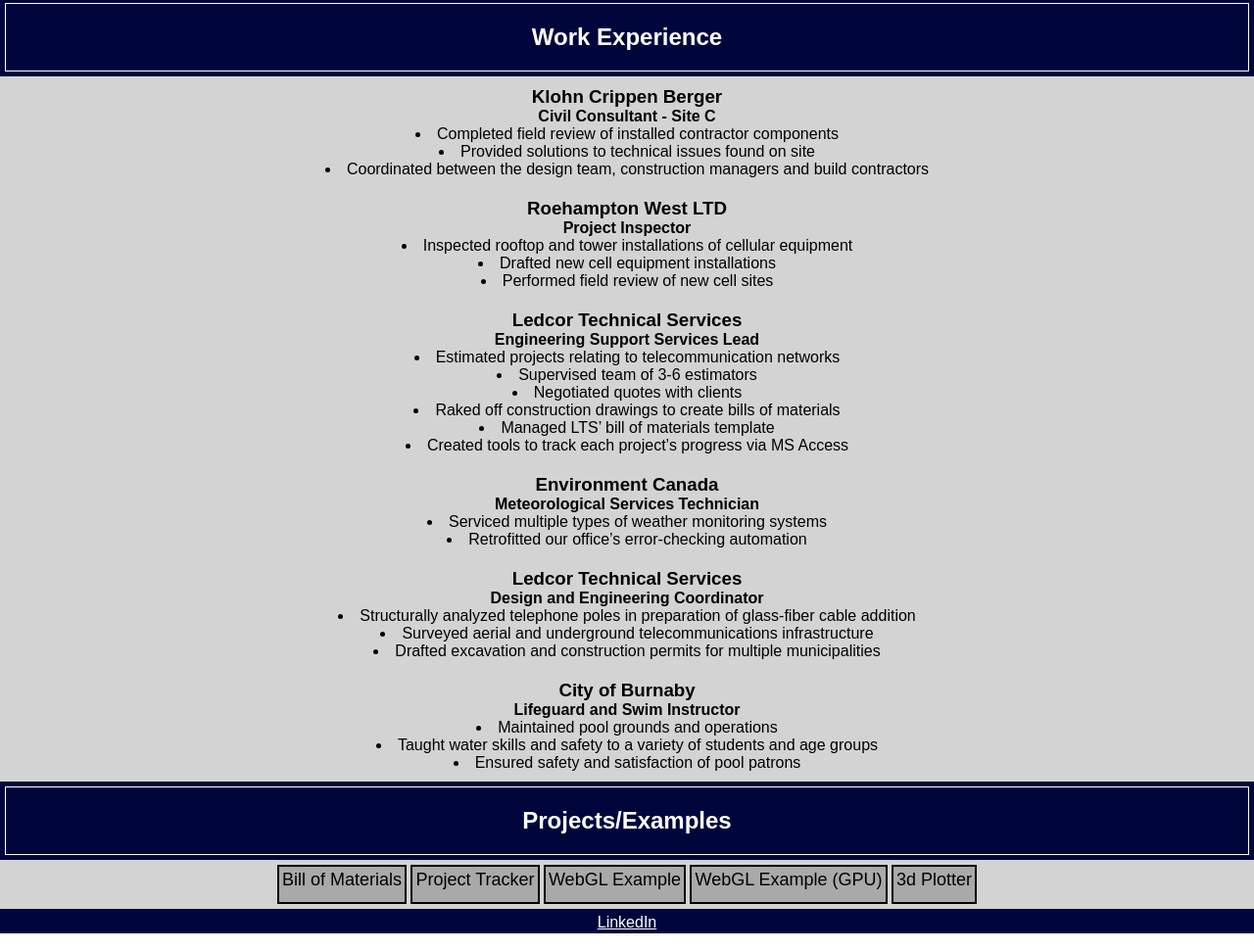
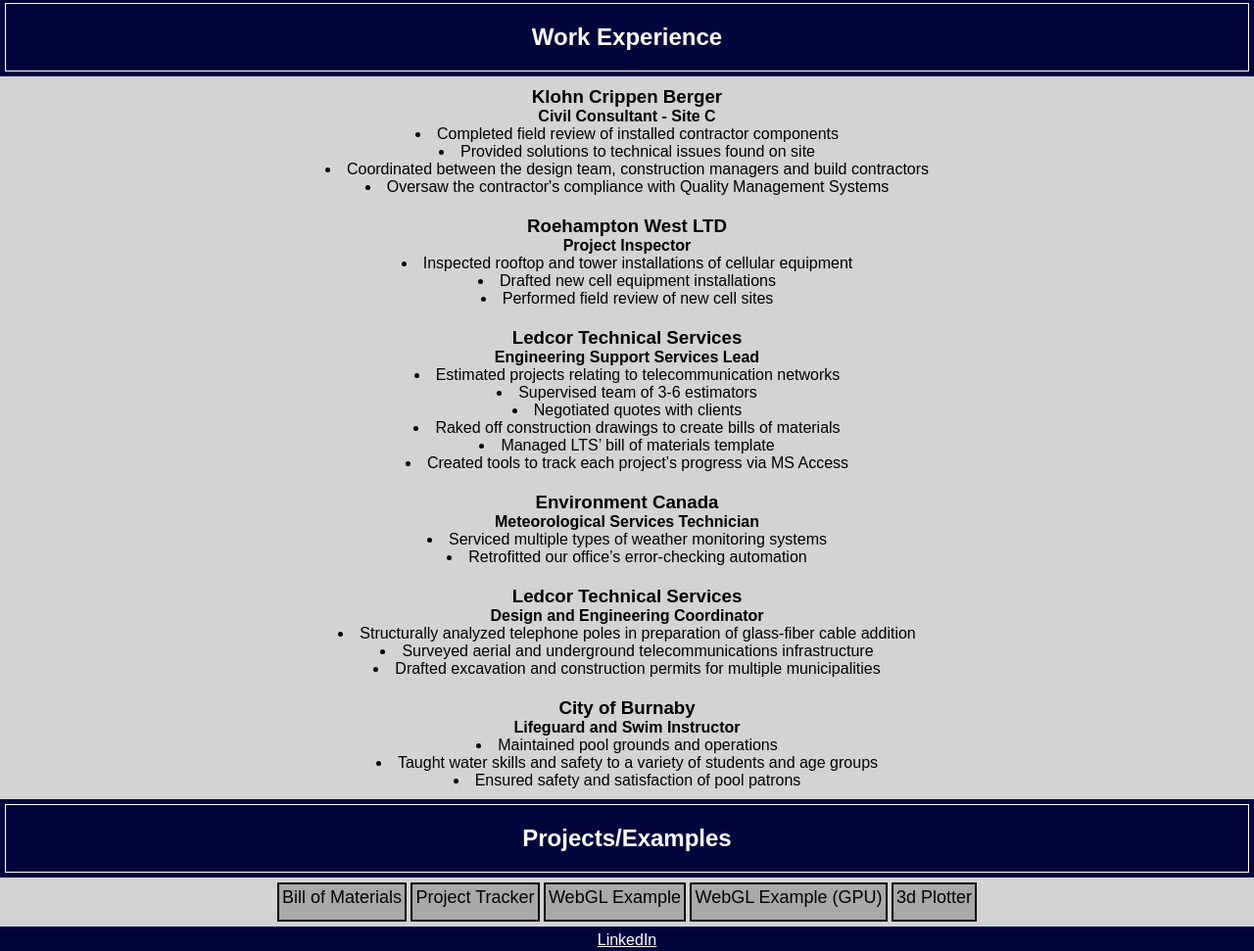
Before and after one commit to kylepickthall/home, a plain HTML site: page index.html in a window 1280 px wide. Shown: the part 1436-2407 px from the top of the page at 98% size. Drawn offline with Linux system fonts and the light colour scheme.

Commit message:
Update index.html

```diff
--- a/index.html
+++ b/index.html
@@ -55,6 +55,7 @@
             <li>Completed field review of installed contractor components</li>
             <li>Provided solutions to technical issues found on site</li>
             <li>Coordinated between the design team, construction managers and build contractors</li>
+            <li>Oversaw the contractor's compliance with Quality Management Systems</li>
           </ul>
         </div>
         <div class="job">
```
